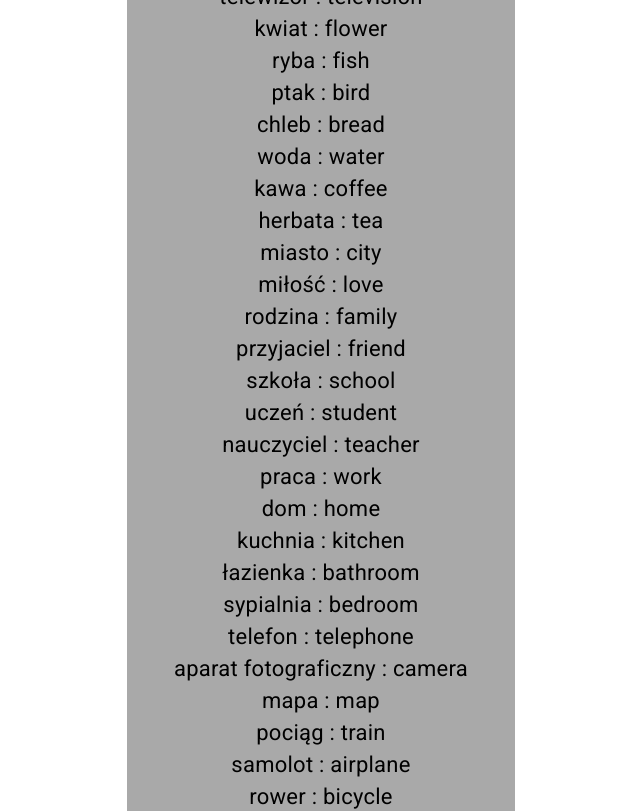
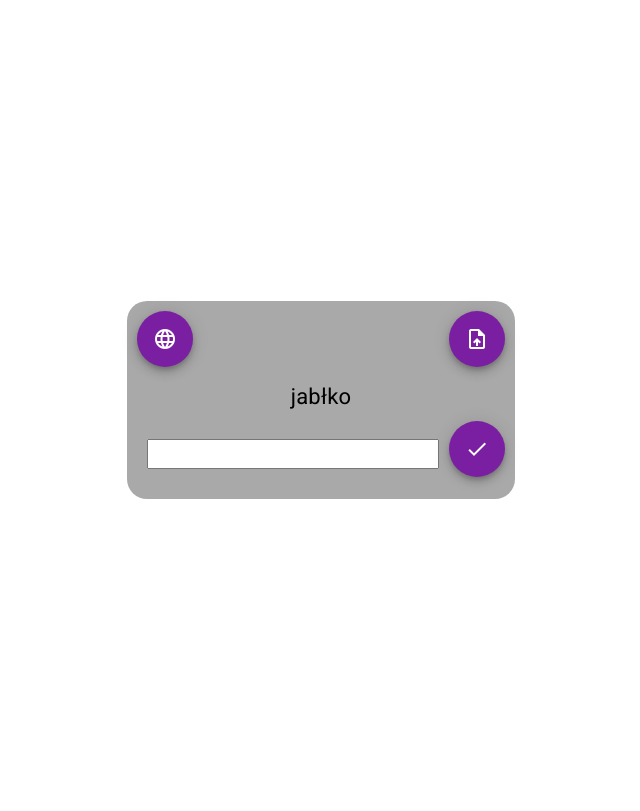
Before and after one commit to Sztuqas/worrds, an Angular app: page / in a window 1280 px wide. Shown: the top 811 px of the page, without its empty margins (319-959 px from the left). Built offline with nearby package versions, Linux system fonts and the light colour scheme.

Commit message:
add app module, interface to dadabase and data to database

```diff
--- a/src/app/app.component.html
+++ b/src/app/app.component.html
@@ -9,10 +9,10 @@
   </section>
 
   <div class="word">
-    <div class="interfaceContainer">
-      @for (word of words; track word; let index = $index) {
+    <div class="interfaceContainer" >
+      @for (word of [words[randomNumber]]; track word) {
         <li>
-          <p class="displayWord">{{ word.polish }} : {{ word.english }}</p>
+          <p class="displayWord">{{word.polish }}</p>
         </li>
       }
       <input type="text" class="inputWord" />
--- a/src/app/app.component.ts
+++ b/src/app/app.component.ts
@@ -23,4 +23,9 @@
 export class AppComponent {
   words: Word[] = WORDS;
   title = 'LetsWords';
+  randomNumber: number;
+  constructor() {
+    this.randomNumber = Math.floor(Math.random()*this.words.length);
+    console.log(this.randomNumber)
+  }
 }
```
